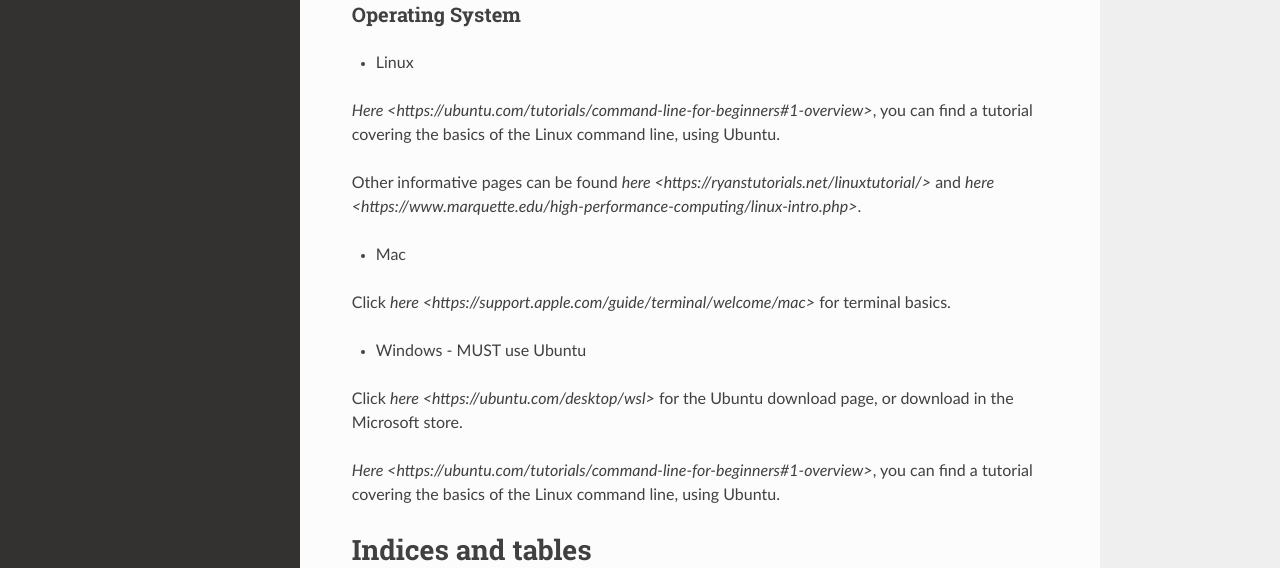
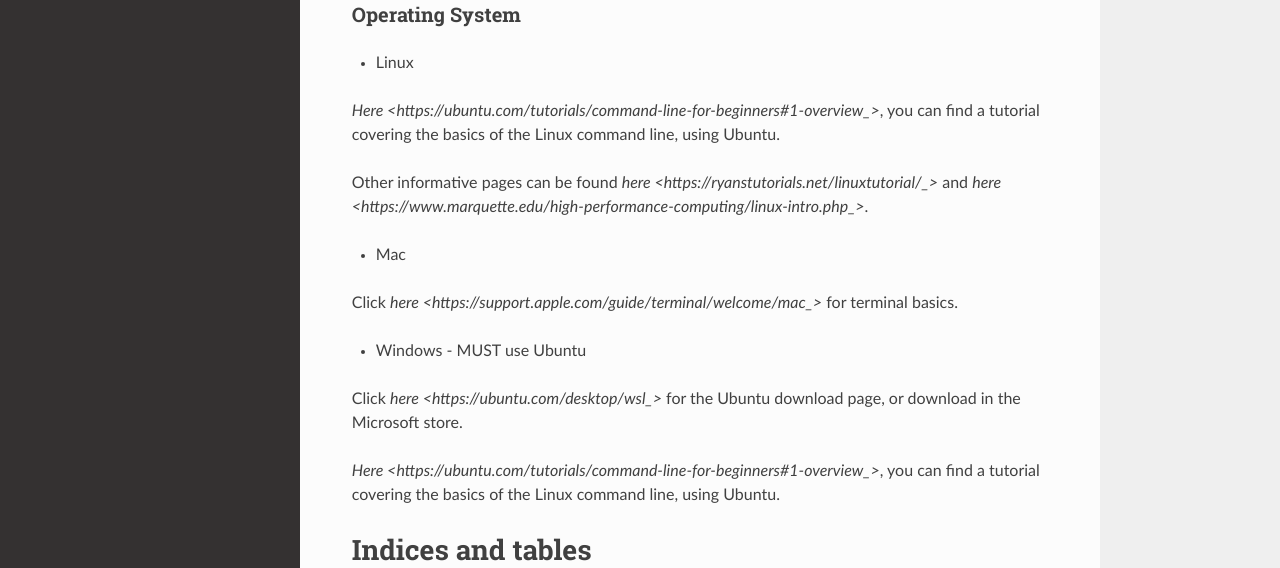
Before and after one commit to jhensl19/github_practice1, a Sphinx documentation site: the page built from source/index.rst, in a window 1280 px wide and 900 px high, scrolled down 609 px. Shown: the part 157-725 px from the top of the window. Built offline with Sphinx 7.4.7 and the Read the Docs theme 2.0.0, drawn with Linux system fonts in a browser that asks for light colours.

```diff
--- a/source/index.rst
+++ b/source/index.rst
@@ -58,19 +58,19 @@ Operating System
 ~~~~~~~~~~~~~~~~~
 * Linux
 
-`Here <https://ubuntu.com/tutorials/command-line-for-beginners#1-overview>`, you can find a tutorial covering the basics of the Linux command line, using Ubuntu.
+`Here <https://ubuntu.com/tutorials/command-line-for-beginners#1-overview_>`, you can find a tutorial covering the basics of the Linux command line, using Ubuntu.
 
-Other informative pages can be found `here <https://ryanstutorials.net/linuxtutorial/>` and `here <https://www.marquette.edu/high-performance-computing/linux-intro.php>`.
+Other informative pages can be found `here <https://ryanstutorials.net/linuxtutorial/_>` and `here <https://www.marquette.edu/high-performance-computing/linux-intro.php_>`.
 
 * Mac
 
-Click `here <https://support.apple.com/guide/terminal/welcome/mac>` for terminal basics.
+Click `here <https://support.apple.com/guide/terminal/welcome/mac_>` for terminal basics.
 
 * Windows - MUST use Ubuntu
 
-Click `here <https://ubuntu.com/desktop/wsl>` for the Ubuntu download page, or download in the Microsoft store.
+Click `here <https://ubuntu.com/desktop/wsl_>` for the Ubuntu download page, or download in the Microsoft store.
 
-`Here <https://ubuntu.com/tutorials/command-line-for-beginners#1-overview>`, you can find a tutorial covering the basics of the Linux command line, using Ubuntu.
+`Here <https://ubuntu.com/tutorials/command-line-for-beginners#1-overview_>`, you can find a tutorial covering the basics of the Linux command line, using Ubuntu.
 
 .. toctree::
    :maxdepth: 3
```
